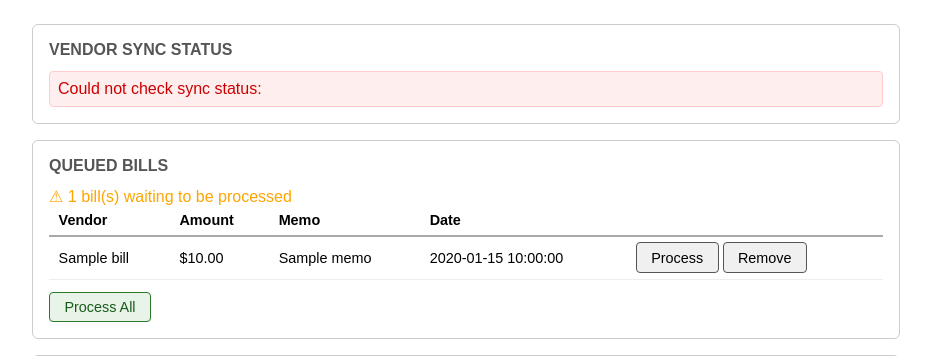
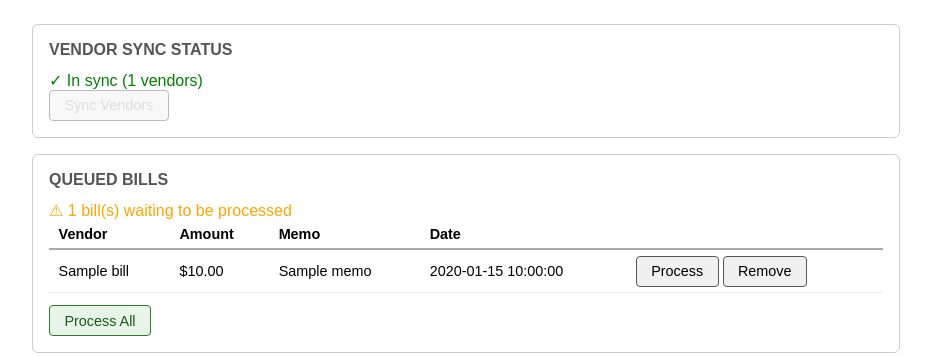
Before and after one commit to conradstorz/GnuBills, a FastAPI app: template bill_processor/web/templates/dashboard.html in a window 1280 px wide. Shown: the part 81-437 px from the top of the page, without its empty margins (174-1105 px from the left). Run offline with FastAPI, Linux system fonts and the light colour scheme; the template is opened without the code that fills it: most values are stand-ins (such as "Sample title", 1, 10 or a date in 2020).

Commit message:
feat: vendor sync endpoint with status partial
Add POST /vendors/sync and GET /partials/sync-status routes that run
VendorSyncUtility and return the sync_status.html partial. Replace
inline sync card in dashboard.html with {% include %} of the partial.

Co-Authored-By: Claude Sonnet 4.6 <noreply@anthropic.com>

```diff
--- a/bill_processor/web/app.py
+++ b/bill_processor/web/app.py
@@ -17,6 +17,7 @@ from bill_processor import config
 import bill_processor.address_lookup as addr_lookup
 from bill_processor.utils import parse_input_line, fuzzy_match_vendor, strip_vendor_name
 from bill_processor.vendor_manager import VendorManager
+from bill_processor.vendor_sync import VendorSyncUtility
 from bill_processor.web import queue_io
 
 BASE_DIR = Path(__file__).parent
@@ -78,6 +79,7 @@ def dashboard(request: Request):
         "recent_bills": recent,
         "today": date.today().isoformat(),
         "last_error": None,
+        "error": None,
     })
 
 
@@ -372,3 +374,30 @@ def create_vendor_route(
     except Exception as e:
         logger.error(f"Failed to create vendor '{display_name}': {e}")
         return HTMLResponse(f'<p class="error-msg">Failed to create vendor: {e}</p>')
+
+
+@app.post("/vendors/sync", response_class=HTMLResponse)
+def sync_vendors(request: Request):
+    """Run bidirectional vendor sync and return updated status card."""
+    error = None
+    try:
+        util = VendorSyncUtility()
+        util.sync_all_vendors()
+    except Exception as e:
+        error = str(e)
+        logger.error(f"Vendor sync failed: {e}")
+    sync = _get_sync_status()
+    return templates.TemplateResponse(request, "partials/sync_status.html", {
+        "sync": sync,
+        "error": error,
+    })
+
+
+@app.get("/partials/sync-status", response_class=HTMLResponse)
+def get_sync_status_partial(request: Request):
+    """Return the sync status card (for HTMX polling)."""
+    sync = _get_sync_status()
+    return templates.TemplateResponse(request, "partials/sync_status.html", {
+        "sync": sync,
+        "error": None,
+    })
--- a/bill_processor/web/templates/dashboard.html
+++ b/bill_processor/web/templates/dashboard.html
@@ -1,22 +1,7 @@
 {% extends "base.html" %}
 {% block content %}
 
-<!-- Vendor Sync Status -->
-<div class="card" id="sync-status">
-  <h2>Vendor Sync Status</h2>
-  {% if sync.error is defined %}
-    <p class="error-msg">Could not check sync status: {{ sync.error }}</p>
-  {% elif sync.needs_sync %}
-    <p class="status-warn">&#9888; {{ sync.gc_count }} in GnuCash, {{ sync.json_count }} in local database &mdash; sync needed</p>
-    <button class="btn-primary"
-      hx-post="/vendors/sync"
-      hx-target="#sync-status"
-      hx-swap="outerHTML">Sync Vendors</button>
-  {% else %}
-    <p class="status-ok">&#10003; In sync ({{ sync.gc_count }} vendors)</p>
-    <button disabled class="btn-disabled">Sync Vendors</button>
-  {% endif %}
-</div>
+{% include "partials/sync_status.html" %}
 
 <!-- Queued Bills -->
 {% include "partials/queued_bills.html" %}
--- /dev/null
+++ b/bill_processor/web/templates/partials/sync_status.html
@@ -0,0 +1,18 @@
+<div class="card" id="sync-status">
+  <h2>Vendor Sync Status</h2>
+  {% if error %}
+  <p class="error-msg">Sync failed: {{ error | e }}</p>
+  {% endif %}
+  {% if sync.error is defined and sync.error %}
+  <p class="error-msg">Could not check sync status: {{ sync.error | e }}</p>
+  {% elif sync.needs_sync %}
+  <p class="status-warn">&#9888; {{ sync.gc_count }} in GnuCash, {{ sync.json_count }} in local database &mdash; sync needed</p>
+  <button class="btn-primary"
+    hx-post="/vendors/sync"
+    hx-target="#sync-status"
+    hx-swap="outerHTML">Sync Vendors</button>
+  {% else %}
+  <p class="status-ok">&#10003; In sync ({{ sync.gc_count }} vendors)</p>
+  <button disabled class="btn-disabled">Sync Vendors</button>
+  {% endif %}
+</div>
```
Also changed, not shown: bill_processor/tests/test_web_app.py (+7 -0 lines).
